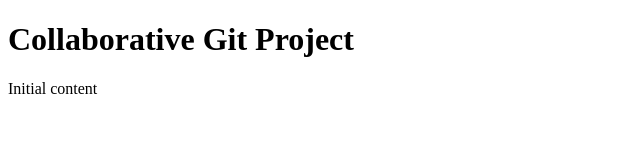
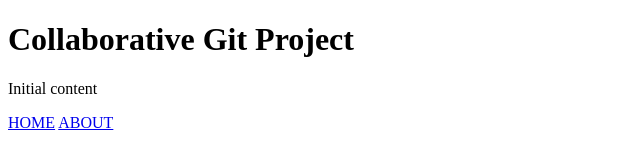
Before and after one commit to ganeshgovala/Collaborative-Repo-Simulation, a plain HTML site: page index.html in a window 1280 px wide. Shown: the whole page, without its empty margins (0-640 px from the left). Drawn offline with Linux system fonts and the light colour scheme.

Commit message:
feat : implement navigation bar

```diff
--- a/index.html
+++ b/index.html
@@ -8,5 +8,9 @@
   <section id="features">
     <p>Initial content</p>
   </section>
+  <nav>
+    <a href = "#">HOME</a>
+    <a href = "#">ABOUT</a>
+  </nav>
 </body>
 </html>
```
